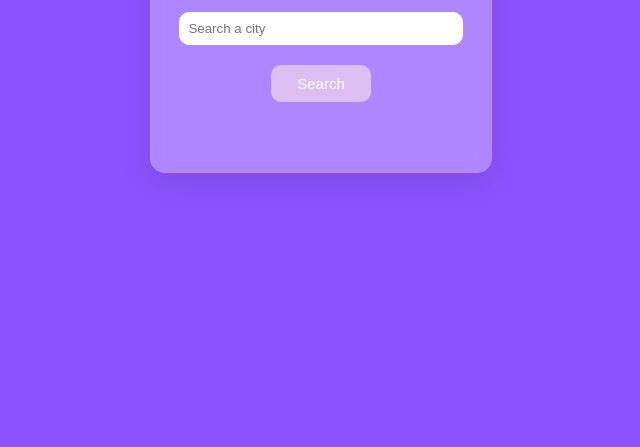
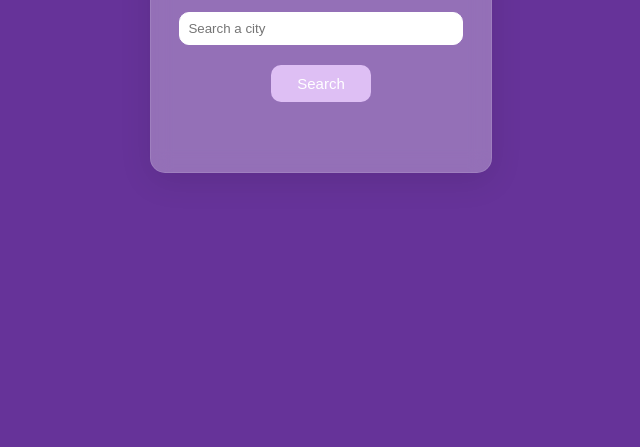
Before and after one commit to NavithaAken/Weather-App, a plain HTML site: page index.html in a window 1280 px wide. Shown: the part 353-800 px from the top of the page, without its empty margins (319-959 px from the left). Drawn offline with Linux system fonts and the light colour scheme.

Commit message:
Color change

```diff
--- a/style.css
+++ b/style.css
@@ -1,5 +1,5 @@
 body {
-    background: #8C52FF;
+    background: rebeccapurple;
     font-family: 'Segoe UI', Tahoma, Geneva, Verdana, sans-serif;
     display: flex;
     align-items: center;
```
